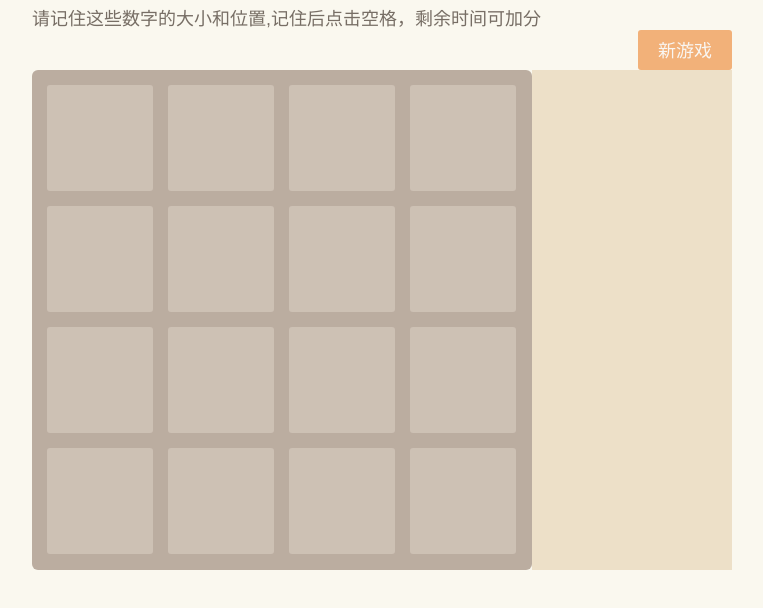
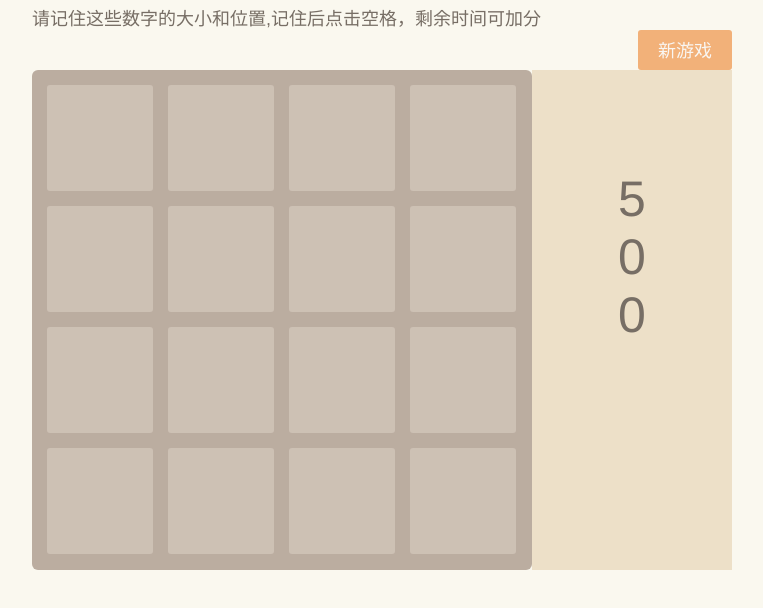
Before and after one commit to woyoutlz/papapa, a plain HTML site: page index.html in a window 1280 px wide. Shown: the part 96-704 px from the top of the page, without its empty margins (258-1021 px from the left). Drawn offline with Linux system fonts and the light colour scheme.

Commit message:
加入分数相关的3个数字

```diff
--- a/index.html
+++ b/index.html
@@ -53,7 +53,11 @@
 			</div>
 		</div>
 		<div class="rightInfo">
-
+			<div class="threeShu">
+			<div class="rinfo timeLeft">5</div>
+			<div class="getRightNum">0</div>
+			<div class="finalAdd">0</div>
+		</div>
 		</div>
 	</div>
 	</div>
--- a/myapp.css
+++ b/myapp.css
@@ -159,4 +159,10 @@ text-align: center;
 	height: 500px;
 	background-color: #ede0c8;
 	float: left;
+	text-align: center;;
+	font-size: 50px;
 }
+.threeShu{
+	position: relative;;
+	top: 100px;
+}
```
